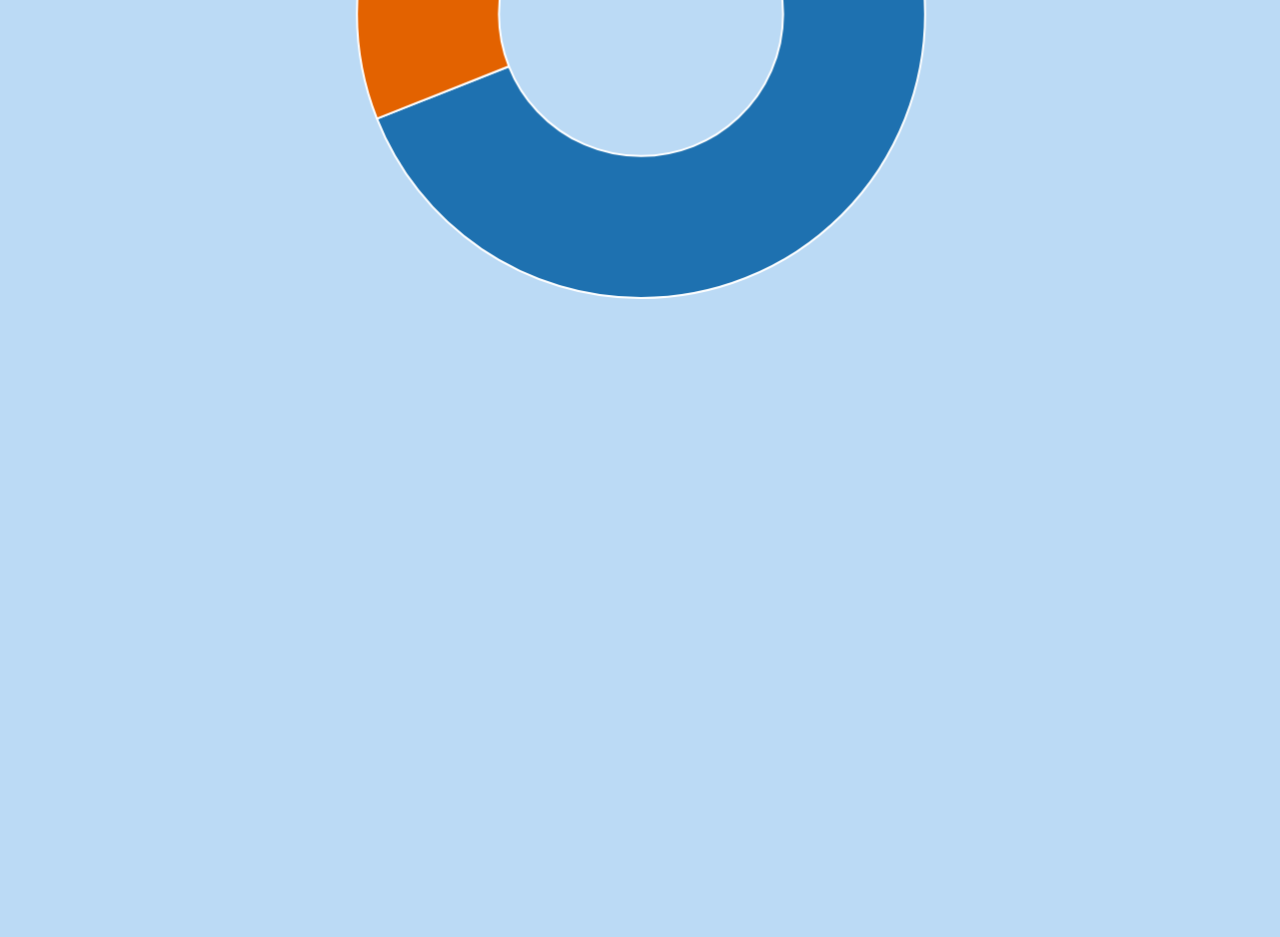
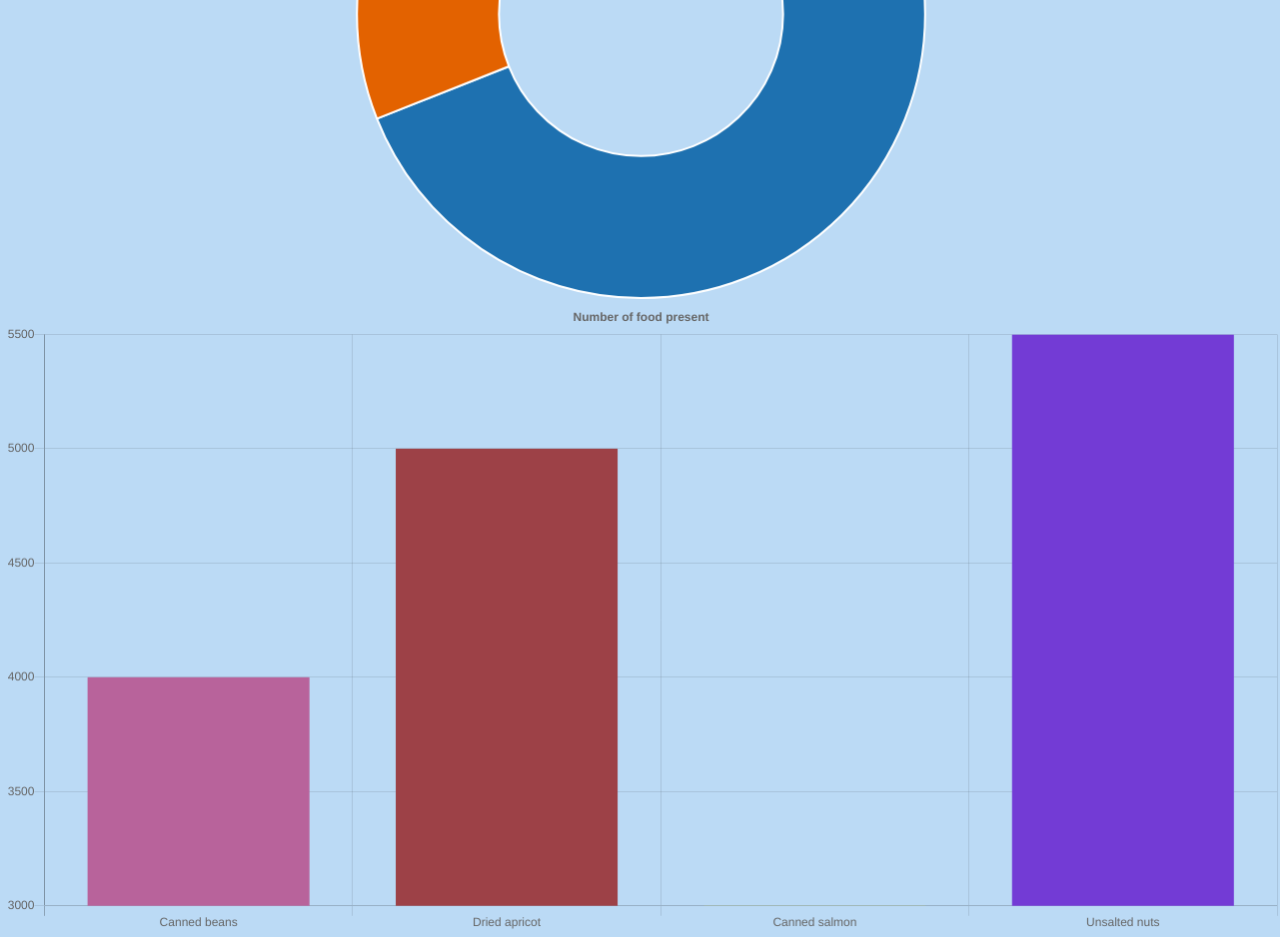
Before and after one commit to Cennet-tunc/Challenge-1-dashboard, a plain HTML site: page Index.html in a window 1280 px wide. Shown: the part 1120-2057 px from the top of the page. Before the commit the page ends 1420 px from the top, so only its background shows below. Drawn offline with nearby package versions, Linux system fonts and the light colour scheme.

Commit message:
Bar javascript erbij

```diff
--- a/Index.html
+++ b/Index.html
@@ -124,6 +124,7 @@
 
 		</div>
 		<canvas id="myChart"></canvas>
+		<canvas id="myChart2"></canvas>
 		<script src="charts.js"></script>
 
 	</body>
--- a/charts.js
+++ b/charts.js
@@ -26,3 +26,37 @@ let chart1 = new Chart(myChart1, {
 		}
 	}
 });
+
+
+// Variabelen die in het grafiek worden weergegeven
+let labels2 = ['Canned beans', 'Dried apricot', 'Canned salmon', 'Unsalted nuts'];
+// Hoeveelheid die beschikbaar is
+let data2 = [4000, 5000, 3000, 5500];
+// De kleuren van de hoeveelheden
+let colors2 = ['#B8639B', '#9D4147', '#E7ED4E', '#733BD5' ];
+
+// Dit wordt gepakt uit het html document
+let myChart2 = document.getElementById("myChart2").getContext('2d');
+
+let chart2 = new Chart(myChart2, {
+	// Zal worden weergegeven als een bar
+	type: 'bar',
+	data: {
+		labels: labels2,
+		datasets: [ {
+			data: data2,
+			backgroundColor: colors2
+		}]
+	},
+	options: {
+		title: {
+			// Koptitel boven bar
+			text: "Number of food present",
+			display: true
+		},
+		legend: {
+			// Zodat titel boven de bar verschijnt zonder een icoon of iets erbij
+			display: false
+		}
+	}
+});
```
